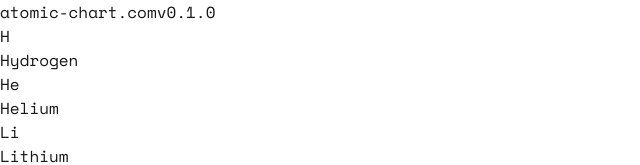
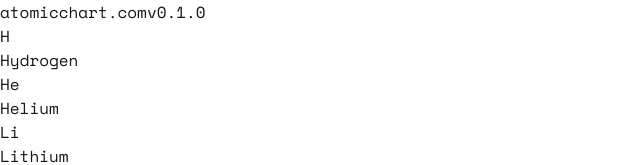
Before and after one commit to ben-katz/atomic-chart, a Next.js app: page / in a window 1280 px wide. Shown: the top 165 px of the page, without its empty margins (0-640 px from the left). Built offline with nearby package versions, Linux system fonts and the light colour scheme.

Commit message:
fix header title

```diff
--- a/src/app/layout.tsx
+++ b/src/app/layout.tsx
@@ -27,7 +27,7 @@
       >
         <main className="w-full max-w-screen-xl mx-auto flex flex-col gap-4 items-center h-screen p-4 sm:p-12 lg:p-24">
           <header className="flex w-full max-w-screen-xl mx-auto justify-between items-center border border-black dark:border-white px-6 py-4">
-            <Link href="/" className="text-lg font-bold">atomic-chart.com</Link>
+            <Link href="/" className="text-lg font-bold">atomicchart.com</Link>
             <span className="text-sm">v0.1.0</span>
           </header>
           {children}
```
